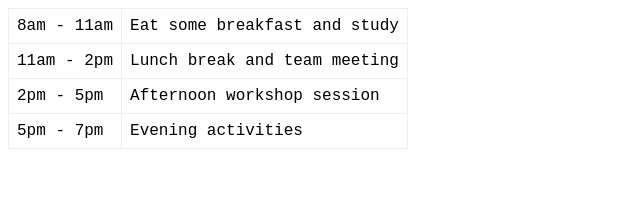
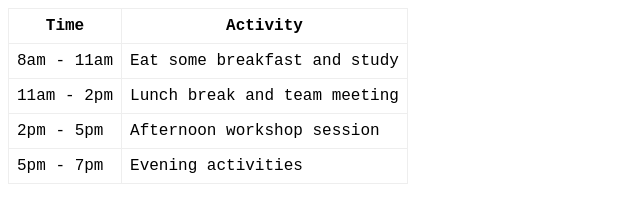
Before and after one commit to Godblessdiego/Random-HTML-exercises, a website: page tables.html in a window 1280 px wide. Shown: the whole page, without its empty margins (0-640 px from the left). Drawn offline with Linux system fonts and the light colour scheme.

Commit message:
Add header row to table in tables.html
Added "Time" and "Activity" columns as table headers to improve clarity and structure. This ensures the table content is properly labeled for better readability and accessibility.

```diff
--- a/tables.html
+++ b/tables.html
@@ -10,6 +10,10 @@
 </head>
 <body>
 <table>
+  <tr>
+    <th>Time</th>
+    <th>Activity</th>
+  </tr>
   <tr>
     <td><time datetime="08:00">8am</time> - <time datetime="11:00">11am</time></td>
     <td>Eat some breakfast and study</td>
```
